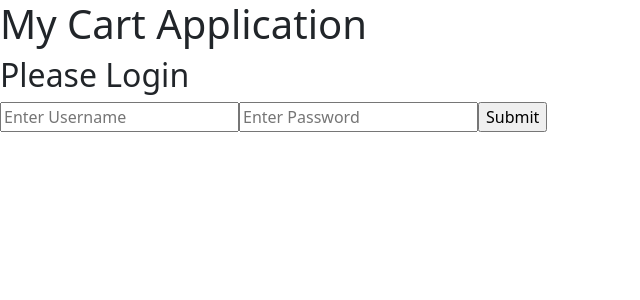
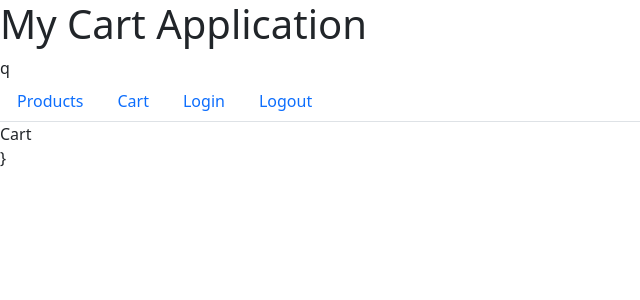
Before and after one commit to Timglad/third-project-front, a React (Create React App) app: page /cart in a window 1280 px wide. Shown: the top 300 px of the page, without its empty margins (0-640 px from the left). Built offline with nearby package versions, Linux system fonts and the light colour scheme; no server answers.

Commit message:
login optional

```diff
--- a/src/App.js
+++ b/src/App.js
@@ -64,17 +64,13 @@ function App() {
             <BrowserRouter>
 
                 <h1>My Cart Application</h1>
-                {session ? <>
-                    <Header logout={logout} />
+q                    <Header logout={logout} />
                     <Routes>
                         <Route path="/" element={
                             <Products products={products} />} />
                         <Route path="/cart" element={<Cart />} />
                         <Route path="/logout" element={<Cart />} />
-                    </Routes>
-                </> :
-                    <Routes>
-                        <Route path="*" element={<LoginPage login={login} />} />
+                        <Route path="/login" element={<LoginPage login={login} />} />
                     </Routes>
 
                 }
--- a/src/components/Header.js
+++ b/src/components/Header.js
@@ -15,6 +15,9 @@ function Header({ logout }) {
         </Nav.Item>
 
         <Nav.Item>
+        <Nav.Link as={Link}  to="/login">Login</Nav.Link>
+        </Nav.Item>
+        <Nav.Item>
         <Nav.Link as={Link} onClick={logout} to="/">Logout</Nav.Link>
         </Nav.Item>
       </Nav>
--- a/src/components/Product.js
+++ b/src/components/Product.js
@@ -6,7 +6,8 @@ function Product({product}) {
         <h3>{product.name}</h3>
         <p>{product.description}</p>
         <Alert key="info">{product.price}</Alert>
-        <img src={'https://shopping-k6qe.onrender.com/static'+product.image} alt={product.name}/>
+        {/* <img src={'https://shopping-k6qe.onrender.com/static'+product.image} alt={product.name}/> */}
+        <img src={'http://localhost:8000/static'+product.image} alt={product.name}/>
     </div>
   )
 }
--- a/src/components/Products.js
+++ b/src/components/Products.js
@@ -8,7 +8,7 @@ function Products({products}) {
              return '<Product ' */}
     <Container fluid>
     <Row>
-    {products.map(product => <Col><Product key={product.id} product={product}/></Col>)}
+    {products.map(product => <Col xs={12} md={6} lg={4}><Product key={product.id} product={product}/></Col>)}
     </Row>
     </Container>
 
```
